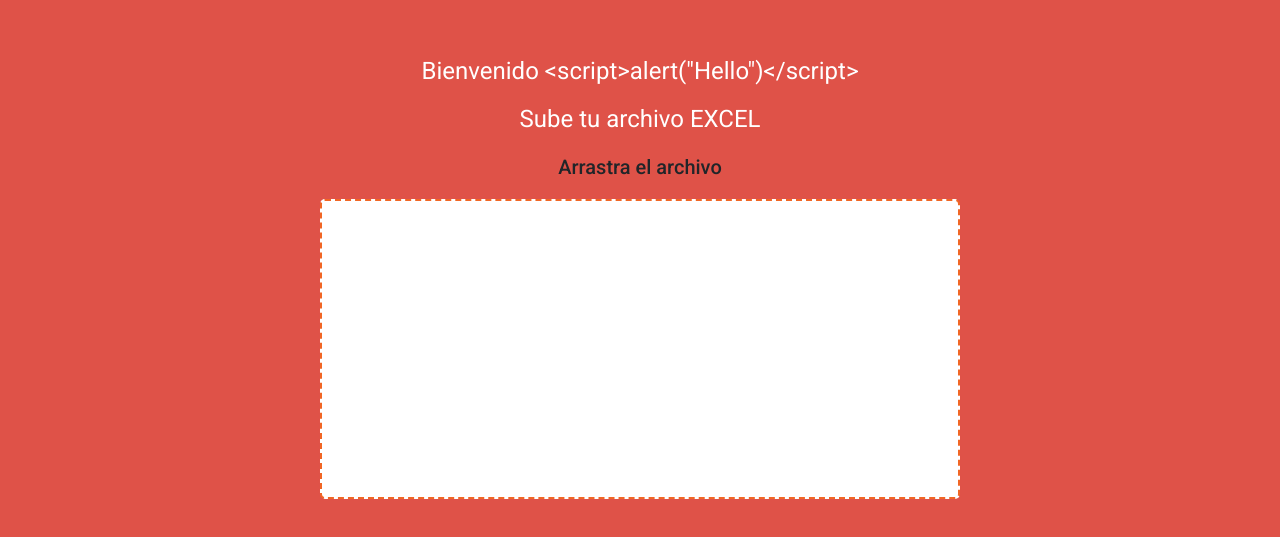
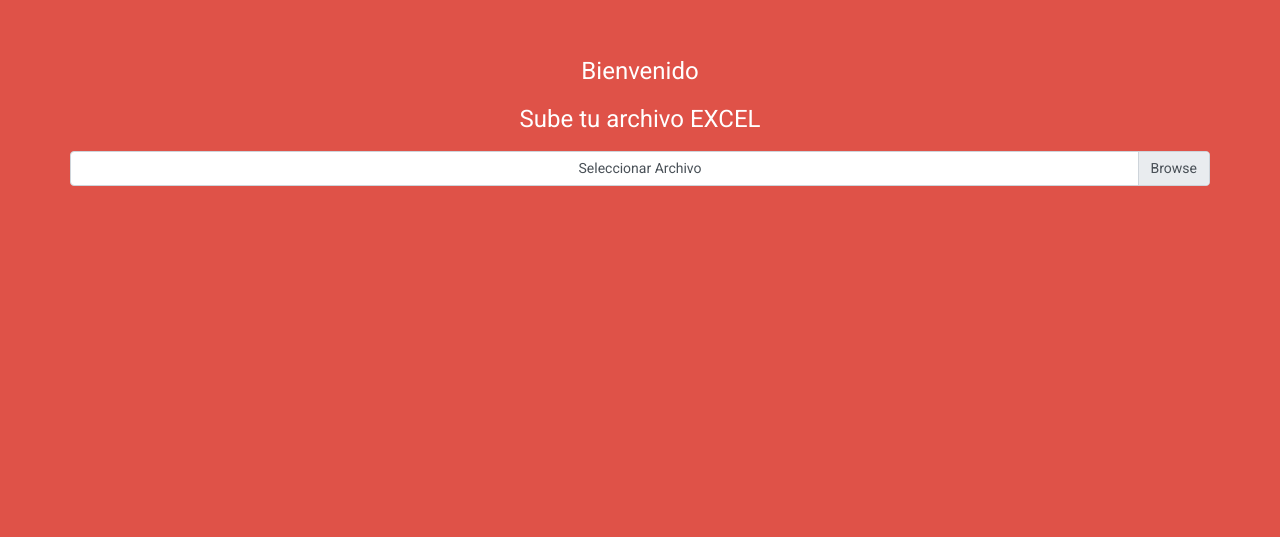
Before and after one commit to Edgar0710/Data-Miner, an Angular app in the folder Data-Miner/: page /upload in a window 1280 px wide. Shown: the part 167-704 px from the top of the page. Built offline with nearby package versions, Linux system fonts and the light colour scheme.

Commit message:
upload html

```diff
--- a/Data-Miner/src/app/components/upload-file/upload-file.component.html
+++ b/Data-Miner/src/app/components/upload-file/upload-file.component.html
@@ -1,15 +1,24 @@
 <section>
   <div class="container containerSize text-center">
     <div class="row rowPosition text-center">
-      <h1 class="mx-auto">Bienvenido {{ nombre }}</h1>
+      <h1 class="mx-auto">Bienvenido</h1>
     </div>
     <div class="row text-center">
       <h1 class="mx-auto">Sube tu archivo EXCEL</h1>
     </div>
     <div class="row text-center">
-      <div class="box text-center mx-auto">
-        <h2>Arrastra el archivo</h2>
-        <div class="dropzone"></div>
+      <div class="custom-file">
+        <input
+          type="file"
+          class="custom-file-input"
+          id="customFileLang"
+          lang="es"
+
+          (change)="onFileSelected($event)"
+        />
+        <label class="custom-file-label" for="customFileLang"
+          >Seleccionar Archivo</label
+        >
       </div>
     </div>
   </div>
--- a/Data-Miner/src/app/components/upload-file/upload-file.component.ts
+++ b/Data-Miner/src/app/components/upload-file/upload-file.component.ts
@@ -7,14 +7,13 @@ import { DomSanitizer } from '@angular/platform-browser';
   styleUrls: ['./upload-file.component.css'],
 })
 export class UploadFileComponent implements OnInit {
-  youtube = 'https://www.youtube.com/embed/VAkio68d51A';
-
-  urlSegura;
-  nombre = '<script>alert("Hello")</script>';
-
   constructor(private sanitizer: DomSanitizer) {
-    this.urlSegura = sanitizer.bypassSecurityTrustHtml(this.youtube);
+    // this.urlSegura = sanitizer.bypassSecurityTrustHtml(this.youtube);
   }
 
   ngOnInit(): void {}
+
+  onFileSelected(event: any) {
+    console.log(event);
+  }
 }
```
